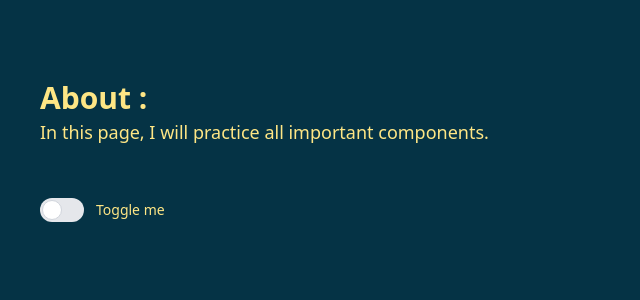
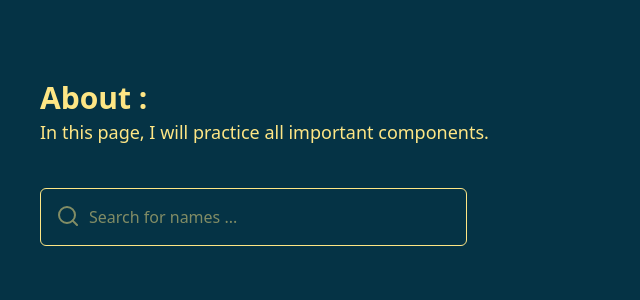
Before and after one commit to Parnia-mohammadi/practice-react-tailwind, a React (Vite) app: page / in a window 1280 px wide. Shown: the top 300 px of the page, without its empty margins (0-640 px from the left). Built offline with nearby package versions, Linux system fonts and the light colour scheme.

Commit message:
searchFilterList added

```diff
--- a/src/App.jsx
+++ b/src/App.jsx
@@ -19,6 +19,7 @@ import AnimatedButtonPressedEffect from "./components/Buttons/AnimatedButtonPres
 import AnimatedButtonChangeText from "./components/Buttons/AnimatedButtonChangeText";
 import MenuIcon from "./components/menus/MenuIcon";
 import ToggleSwitch from "./components/Toggle/ToggleSwitch";
+import SearchFilterList from "./components/Search/SearchFilterList";
 
 function App() {
   //   const [isOpen, setIsOpen] = useState(false);
@@ -62,7 +63,8 @@ function App() {
       {/* <AnimatedButtonChangeText /> */}
       {/* <AnimatedButtonRippleEffect /> */}
       {/* <MenuIcon /> */}
-      <ToggleSwitch />
+      {/* <ToggleSwitch /> */}
+      <SearchFilterList />
     </div>
   );
 }
--- /dev/null
+++ b/src/components/Search/SearchFilterList.jsx
@@ -0,0 +1,72 @@
+import { useMemo, useRef, useState } from "react";
+import useOutsideClick from "../../hooks/outsideClick";
+import { SearchIcon } from "lucide-react";
+
+const listData = [
+  "Adele",
+  "Agnes",
+  "Billy",
+  "Bob",
+  "Calvin",
+  "Christina",
+  "Cindy",
+];
+
+function SearchFilterList() {
+  const [search, setSearch] = useState("");
+  const [isOpen, setIsOpen] = useState(false);
+  const RefElement = useRef();
+
+  const handleFilter = (e) => {
+    setSearch(e.target.value);
+  };
+
+  useOutsideClick(RefElement, "search", () => setIsOpen(false));
+
+  const list = useMemo(
+    () =>
+      listData.filter((name) =>
+        search.length > 0
+          ? name.toUpperCase().includes(search.toUpperCase())
+          : listData
+      ),
+    [search, listData]
+  );
+
+  return (
+    <div ref={RefElement} id="search" className="m-10 w-1/3 relative">
+      <input
+        value={search}
+        onChange={handleFilter}
+        onClick={() => setIsOpen(true)}
+        type="text"
+        placeholder="Search for names ..."
+        className={`border pl-12 py-4 rounded-md w-full`}
+      />
+      <SearchIcon className="absolute top-4 left-4 opacity-50" />
+      <ul
+        className={`w-full overflow-hidden bg-amber-100 rounded-b-md
+             text-cyan-950 transition-all duration-1000 ease-in-out ${
+               isOpen
+                 ? "opacity-100 -translate-y-2 h-50 overflow-y-scroll"
+                 : "opacity-0 -translate-y-16 h-0"
+             }`}
+      >
+        {list.map((name, index) => (
+          <li
+            className={`p-2.5 hover:bg-amber-300 w-full `}
+            key={index}
+            onClick={() => {
+              setSearch(name);
+              setIsOpen(false);
+            }}
+          >
+            <a href="#">{name}</a>
+          </li>
+        ))}
+      </ul>
+    </div>
+  );
+}
+
+export default SearchFilterList;
```
